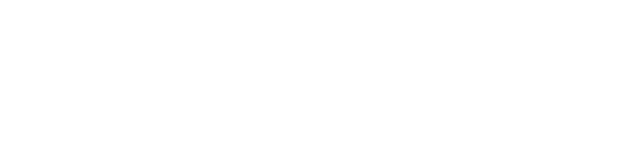
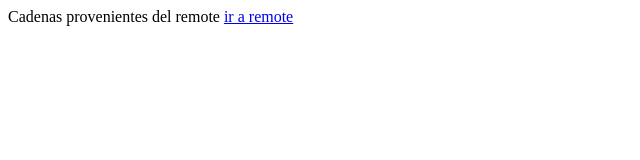
Before and after one commit to Leandr0mar/HdD_s03_e1, a plain HTML site: page index.html in a window 1280 px wide. Shown: the whole page, without its empty margins (0-640 px from the left). Drawn offline with Linux system fonts and the light colour scheme.

Commit message:
otros cambios

```diff
--- a/index.html
+++ b/index.html
@@ -6,6 +6,8 @@
     <title>Document</title>
 </head>
 <body>
+    Cadenas provenientes del remote
 
+    <a href="remote.html"> ir a remote</a>
 </body>
 </html>
```
Also changed, not shown: remote.html (+2 -0 lines).
